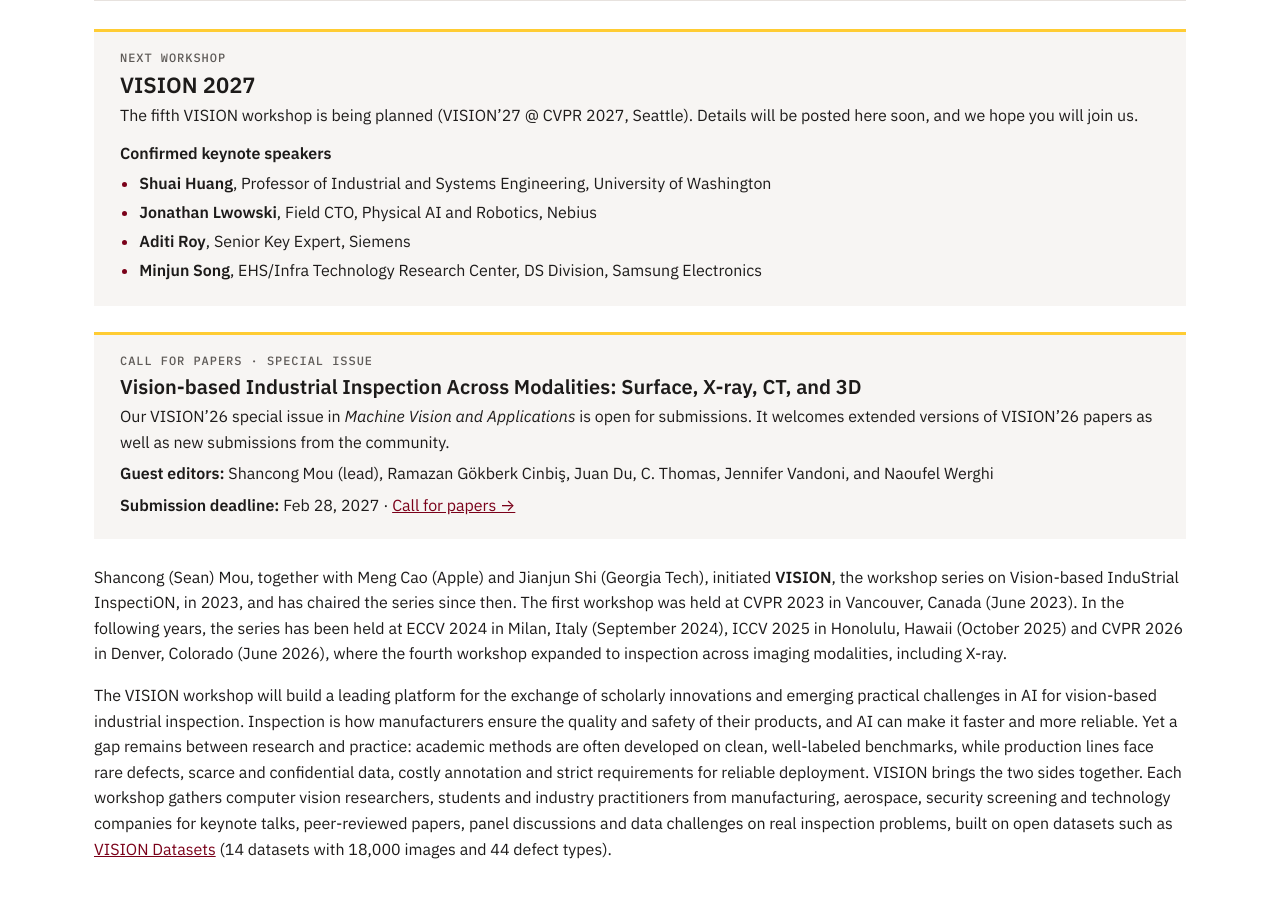
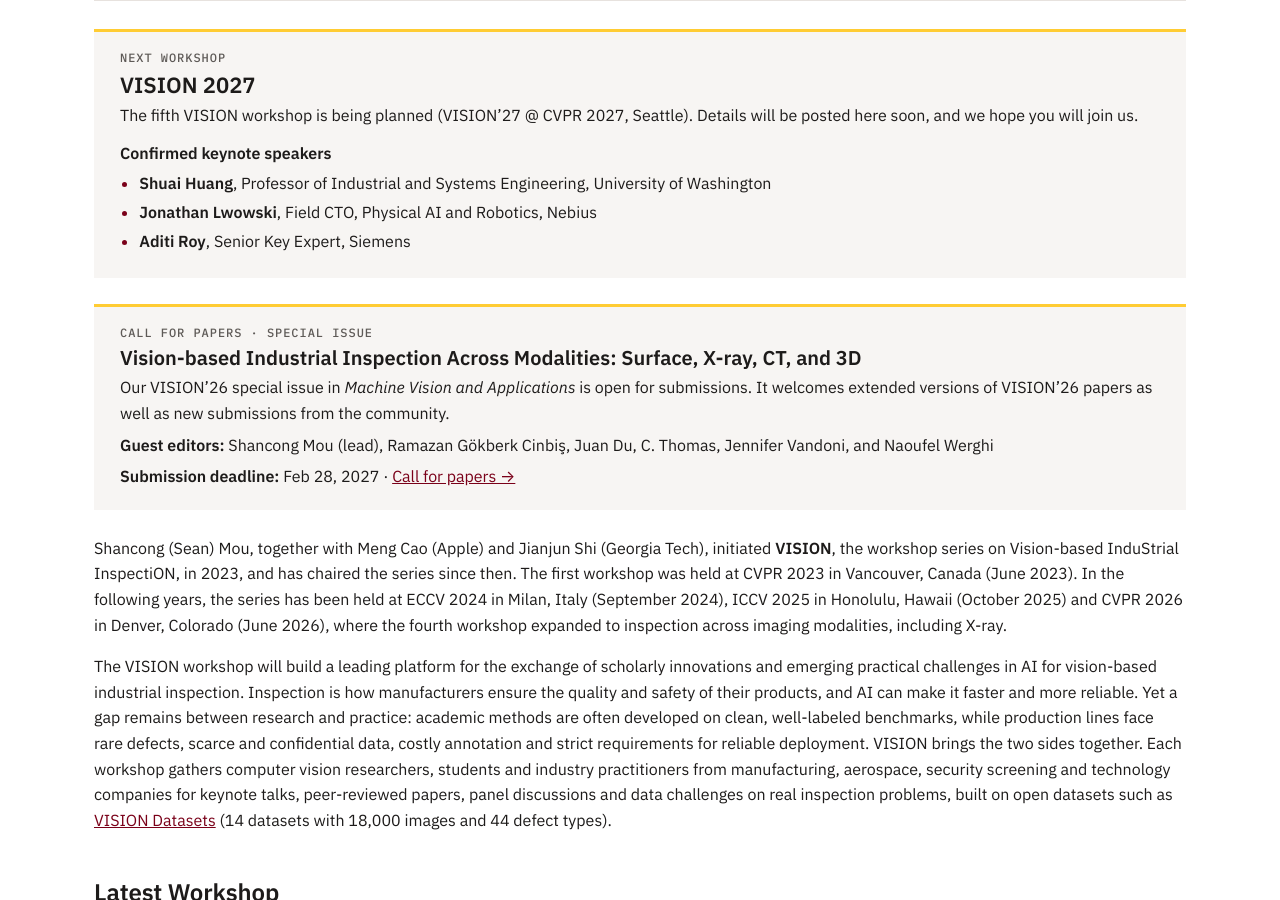
Before and after one commit to Mou-group-UMN/mou-group-umn.github.io, a Jekyll site: the page built from workshops.html, in a window 1280 px wide and 900 px high, scrolled down 337 px. Built offline with Jekyll 4.4.1, drawn with Linux system fonts in a browser that asks for light colours.

Commit message:
VISION Workshop: list only confirmed keynote speakers for now (Samsung speaker removed until confirmed)
Co-Authored-By: Claude Opus 5.5 <noreply@anthropic.com>
Claude-Session: https://claude.ai/code/session_01XBj4b1asWe9EJC5WfSpYSG

```diff
--- a/workshops.html
+++ b/workshops.html
@@ -13,7 +13,6 @@ permalink: /workshops/
 <li><strong>Shuai Huang</strong>, Professor of Industrial and Systems Engineering, University of Washington</li>
 <li><strong>Jonathan Lwowski</strong>, Field CTO, Physical AI and Robotics, Nebius</li>
 <li><strong>Aditi Roy</strong>, Senior Key Expert, Siemens</li>
-<li><strong>Minjun Song</strong>, EHS/Infra Technology Research Center, DS Division, Samsung Electronics</li>
 </ul>
 </aside>
 {% comment %} Special-issue call for papers, shown until the submission deadline (Feb 28, 2027); the script also hides it after that date between rebuilds. {% endcomment %}{% assign cfp_today = site.time | date: "%Y%m%d" | plus: 0 %}{% if cfp_today <= 20270228 %}
```
